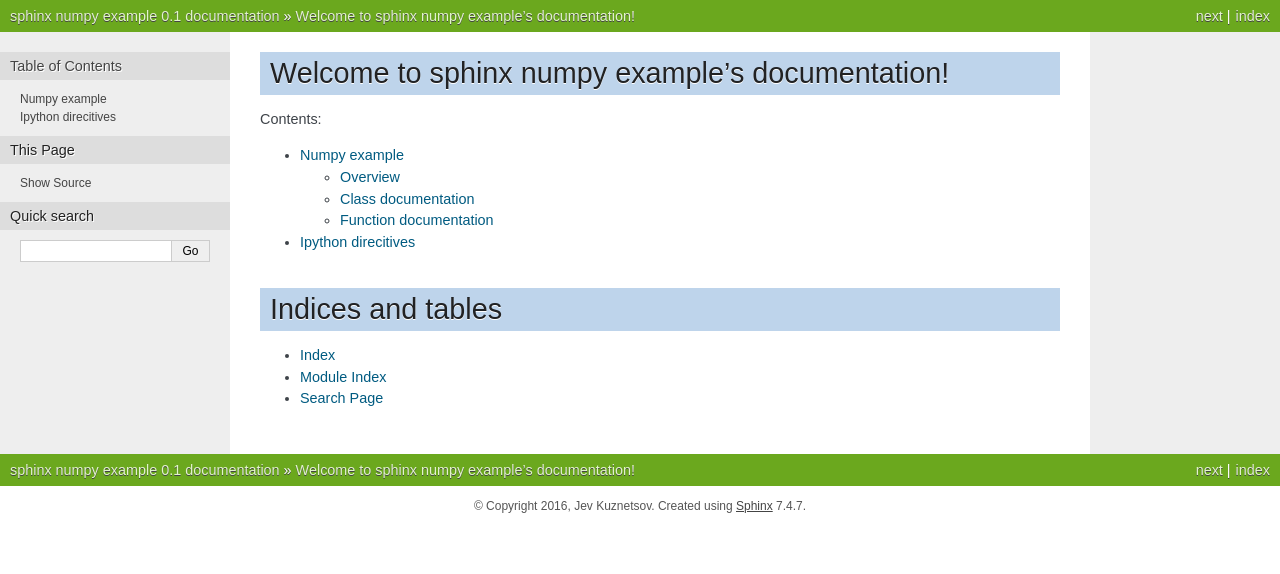
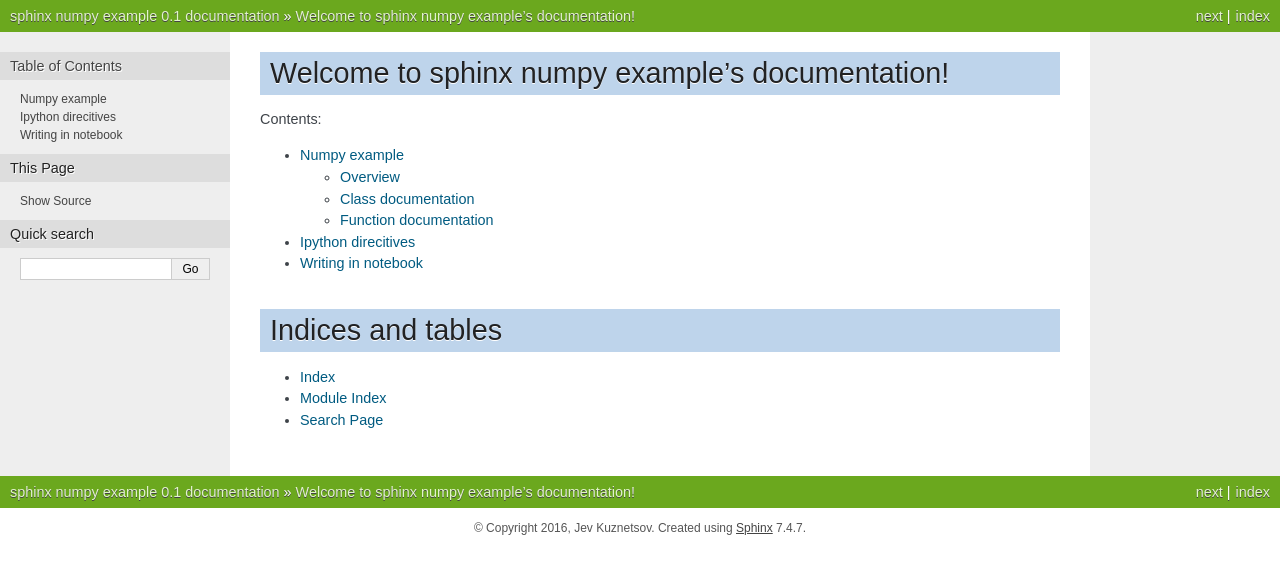
Before and after one commit to sjev/python-quick-start, a Sphinx documentation site: the page built from doc/source/index.rst, in a window 1280 px wide. Shown: the top 574 px of the page. Built offline with Sphinx 7.4.7, drawn with Linux system fonts in a browser that asks for light colours.

Commit message:
now with ipython notebook

```diff
--- a/doc/source/conf.py
+++ b/doc/source/conf.py
@@ -46,6 +46,7 @@ extensions = [
     'sphinx.ext.autodoc',
     'sphinx.ext.autosummary',
     'numpydoc', # used to parse numpy-style docstrings for autodoc
+    'nbsphinx', # notebook extension
     'IPython.sphinxext.ipython_directive',
     'IPython.sphinxext.ipython_console_highlighting',
     'sphinx.ext.todo',
--- a/doc/source/index.rst
+++ b/doc/source/index.rst
@@ -13,6 +13,7 @@ Contents:
 
    example_module
    ipython_directive
+   example_notebook.ipynb
 
 Indices and tables
 ==================
```
Also changed, not shown: doc/source/example_notebook.ipynb (added).
